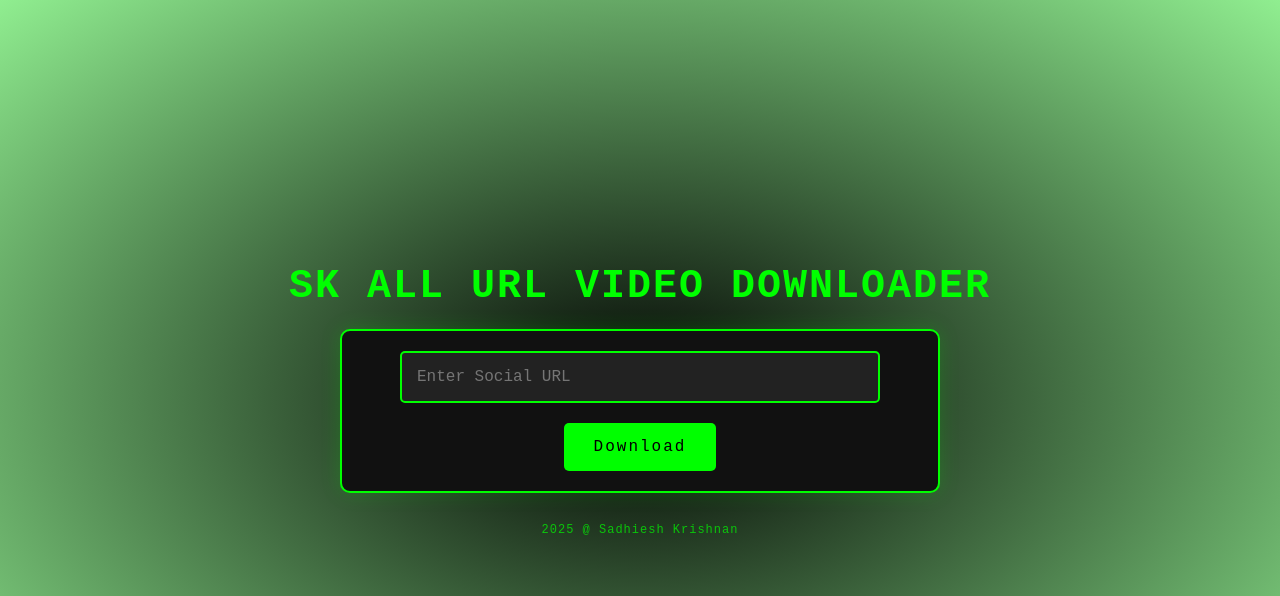
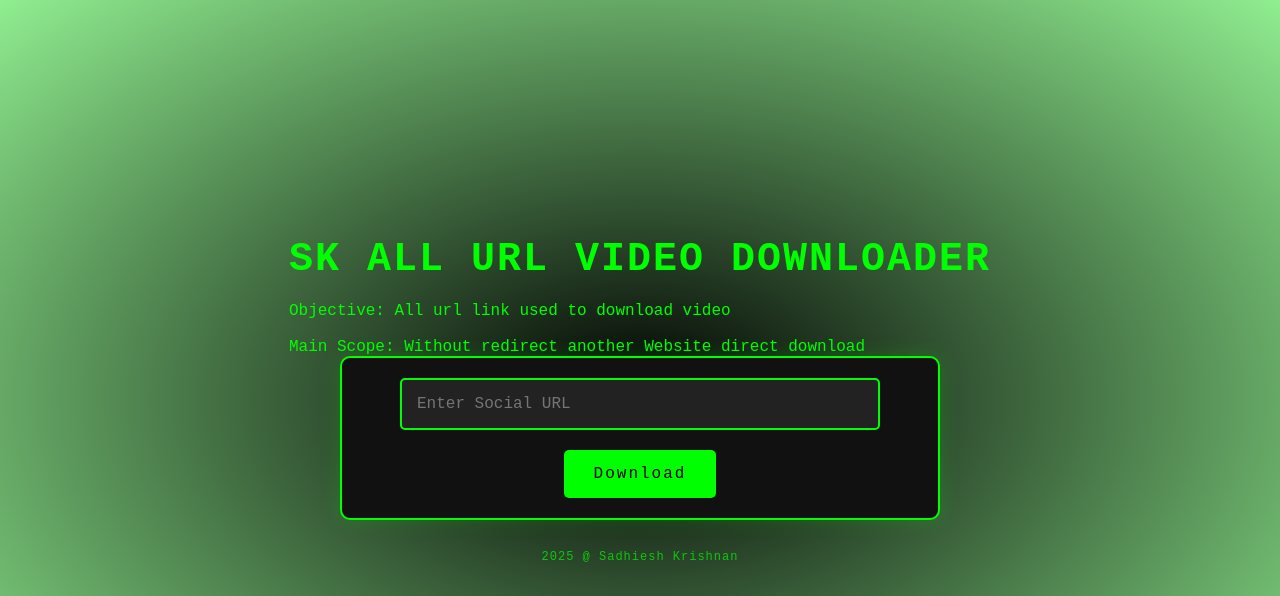
Before and after one commit to Satheshkrishna/All-Url-video-Downloader, a Flask app: page / in a window 1280 px wide. Shown: the top 596 px of the page. Run offline with Flask 3, Linux system fonts and the light colour scheme.

Commit message:
Update index.html

```diff
--- a/templates/index.html
+++ b/templates/index.html
@@ -10,6 +10,10 @@
 <body>
     <div class="sk">
     <h1>SK All URL Video Downloader</h1>
+          <p>Objective: All url link used to download video</p>
+    <br>
+    <p >Main Scope: Without redirect another Website direct download</p>
+    </div>
     </div>
     <div class="container">
 
```
